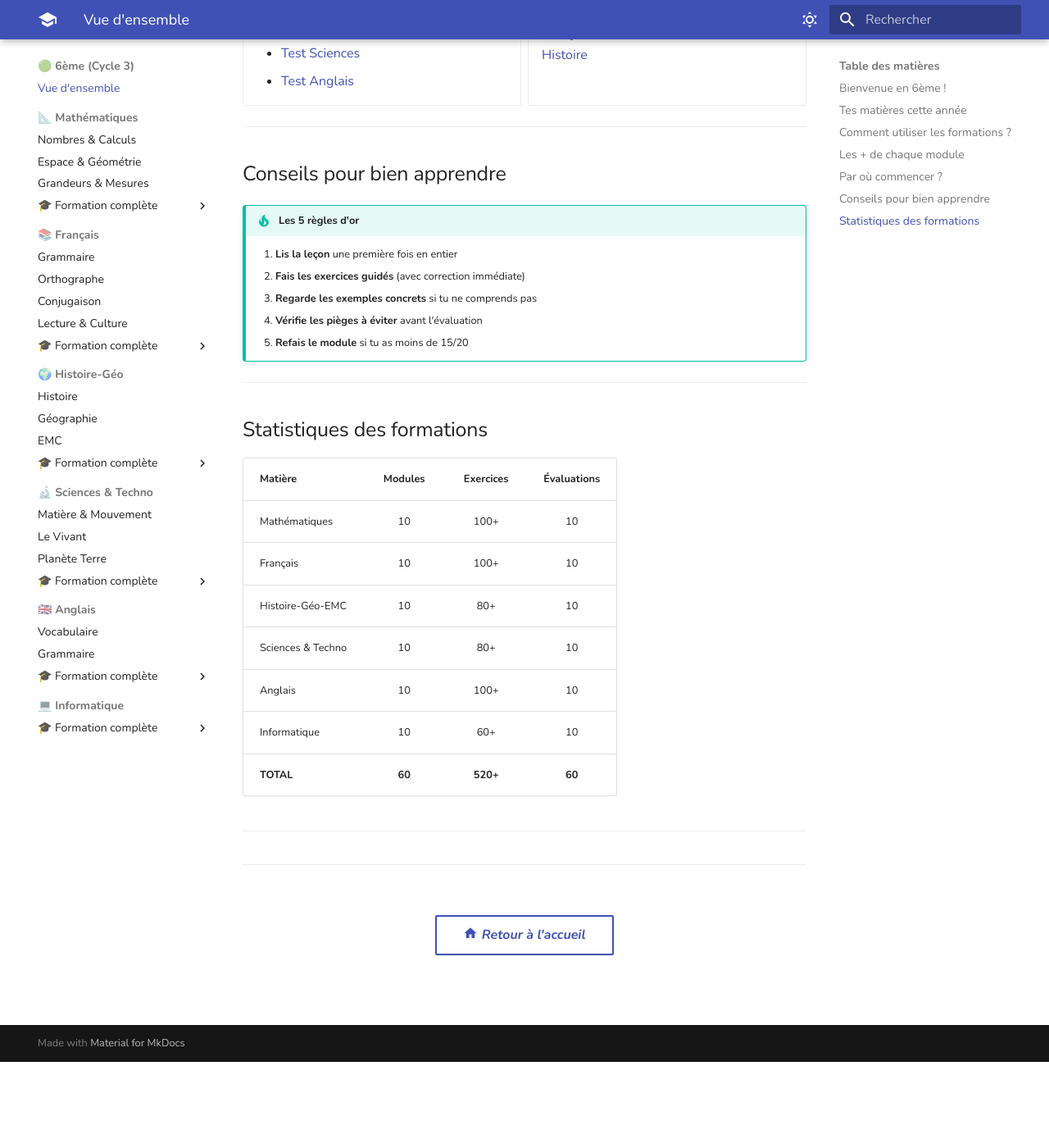
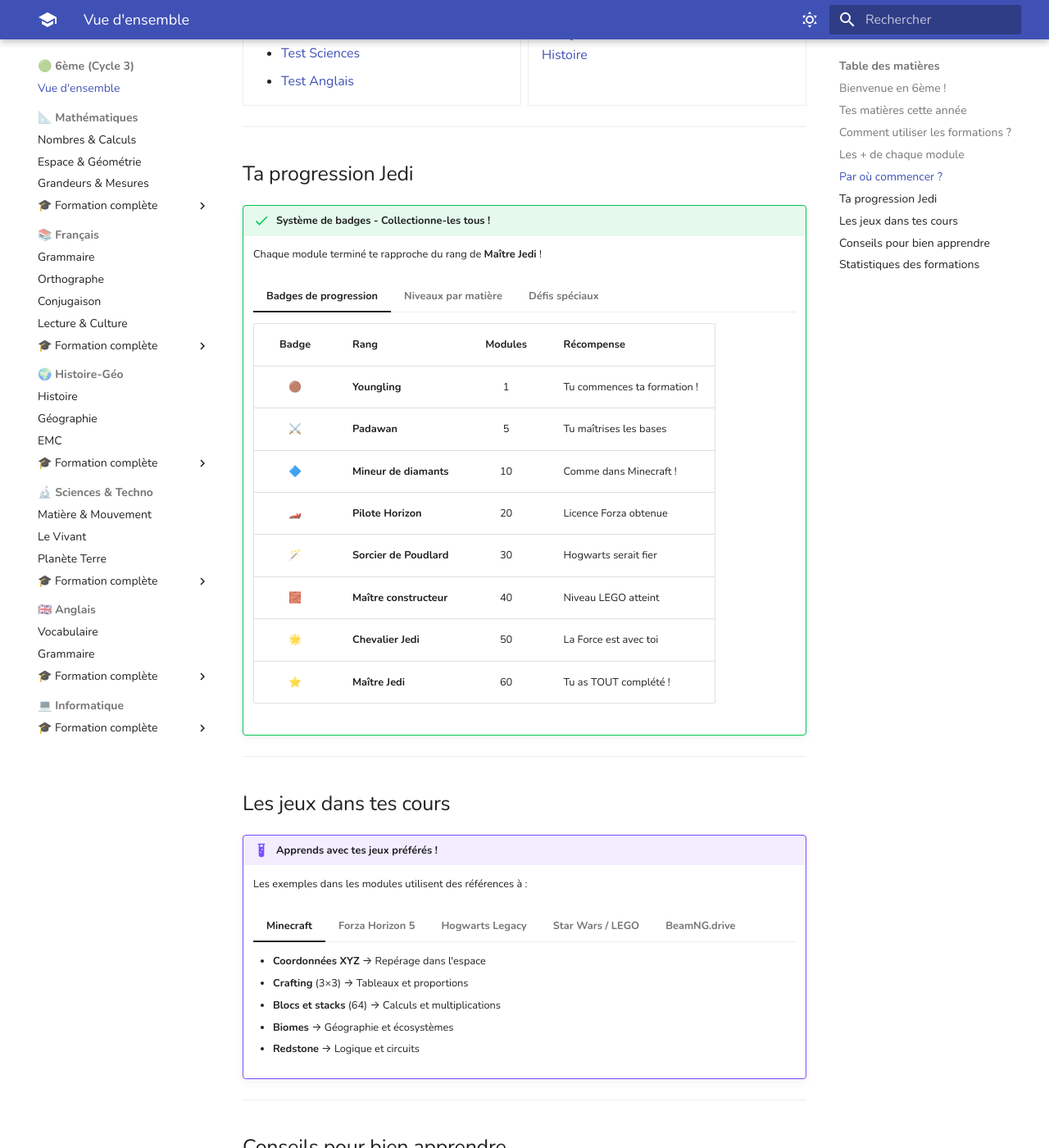
Before and after one commit to VBlackJack/SchoolBook, an MkDocs documentation site: the page built from docs/6eme/index.md, in a window 1280 px wide and 1400 px high, scrolled down 3526 px. Shown: the whole window at 82% size. Built offline with MkDocs 1.6.1 and Material for MkDocs 9.7.7, drawn with Linux system fonts in a browser that asks for light colours; before the commit the page ends 4821 px from its top, so only the background shows below that; some of the changed text lies outside the part shown.

Commit message:
feat(6eme): Ajout gamification Star Wars et références jeux vidéo
Nouvelles sections sur la page 6ème :

## Ta progression Jedi
- Système de 8 badges thématiques (Youngling → Maître Jedi)
- Références : Star Wars, Minecraft, Forza, Hogwarts, LEGO
- Niveaux par matière (4 rangs de 0 à 10 modules)
- 5 défis spéciaux bonus (Sniper, En feu, etc.)

## Les jeux dans tes cours
- Minecraft : coordonnées, crafting, stacks, biomes, redstone
- Forza Horizon 5 : vitesse, temps, distance, tuning, crédits
- Hogwarts Legacy : potions, sorts latins, gallions
- Star Wars / LEGO : parsecs, droïdes, construction
- BeamNG.drive : crash tests, physique, trajectoires

Personnalisation basée sur les préférences de l'élève.

🤖 Generated with [Claude Code](https://claude.com/claude-code)

Co-Authored-By: Claude <noreply@anthropic.com>

````diff
--- a/docs/6eme/index.md
+++ b/docs/6eme/index.md
@@ -126,9 +126,9 @@
 
         Des situations de ta vie quotidienne :
 
-        - Jeux vidéo (Minecraft, Fortnite, FIFA...)
-        - Sport (foot, basket, natation...)
-        - Réseaux sociaux et apps
+        - Jeux vidéo (Minecraft, Forza, Hogwarts, Star Wars...)
+        - Sport et loisirs
+        - Films et séries
         - Shopping et argent de poche
 
     === "Explications alternatives"
@@ -183,6 +183,108 @@
 
 ---
 
+## Ta progression Jedi
+
+!!! success "Système de badges - Collectionne-les tous !"
+
+    Chaque module terminé te rapproche du rang de **Maître Jedi** !
+
+    === "Badges de progression"
+
+        | Badge | Rang | Modules | Récompense |
+        |:-----:|------|:-------:|------------|
+        | 🟤 | **Youngling** | 1 | Tu commences ta formation ! |
+        | ⚔️ | **Padawan** | 5 | Tu maîtrises les bases |
+        | 🔷 | **Mineur de diamants** | 10 | Comme dans Minecraft ! |
+        | 🏎️ | **Pilote Horizon** | 20 | Licence Forza obtenue |
+        | 🪄 | **Sorcier de Poudlard** | 30 | Hogwarts serait fier |
+        | 🧱 | **Maître constructeur** | 40 | Niveau LEGO atteint |
+        | 🌟 | **Chevalier Jedi** | 50 | La Force est avec toi |
+        | ⭐ | **Maître Jedi** | 60 | Tu as TOUT complété ! |
+
+    === "Niveaux par matière"
+
+        Pour chaque matière (10 modules), tu passes par 4 niveaux :
+
+        ```
+        ┌─────────────────────────────────────────────────────────┐
+        │                                                         │
+        │   🟤 YOUNGLING        0-2 modules    "Je découvre"     │
+        │         │                                               │
+        │         ▼                                               │
+        │   ⚔️ PADAWAN          3-5 modules    "J'apprends"      │
+        │         │                                               │
+        │         ▼                                               │
+        │   🗡️ CHEVALIER JEDI   6-8 modules    "Je maîtrise"     │
+        │         │                                               │
+        │         ▼                                               │
+        │   ⭐ MAÎTRE JEDI      9-10 modules   "Je suis expert"  │
+        │                                                         │
+        └─────────────────────────────────────────────────────────┘
+        ```
+
+    === "Défis spéciaux"
+
+        Des badges bonus pour les plus motivés :
+
+        | Badge | Défi | Description |
+        |:-----:|------|-------------|
+        | 🎯 | **Sniper** | 20/20 à une évaluation |
+        | 🔥 | **En feu !** | 3 modules d'affilée |
+        | 🌈 | **Touche-à-tout** | 1 module dans chaque matière |
+        | 💎 | **Perfectionniste** | Tous les exercices d'un module |
+        | 🚀 | **Fusée** | 5 modules en une semaine |
+
+---
+
+## Les jeux dans tes cours
+
+!!! example "Apprends avec tes jeux préférés !"
+
+    Les exemples dans les modules utilisent des références à :
+
+    === "Minecraft"
+
+        - **Coordonnées XYZ** → Repérage dans l'espace
+        - **Crafting** (3×3) → Tableaux et proportions
+        - **Blocs et stacks** (64) → Calculs et multiplications
+        - **Biomes** → Géographie et écosystèmes
+        - **Redstone** → Logique et circuits
+
+    === "Forza Horizon 5"
+
+        - **Vitesse (km/h)** → Conversions d'unités
+        - **Temps au tour** → Calculs de durée
+        - **Distance de freinage** → Proportionnalité
+        - **Tuning** → Pourcentages et ratios
+        - **Crédits** → Opérations et budget
+
+    === "Hogwarts Legacy"
+
+        - **Potions** → Mélanges et proportions (Sciences)
+        - **Sortilèges latins** → Étymologie (Français)
+        - **Histoire de la magie** → Chronologie
+        - **Gallions/Mornilles** → Conversions monétaires
+        - **Les 4 maisons** → Fractions et pourcentages
+
+    === "Star Wars / LEGO"
+
+        - **Parsecs et années-lumière** → Grandes distances
+        - **Droïdes** → Technologie et programmation
+        - **L'Empire vs Rebelles** → Histoire et citoyenneté
+        - **Sabres laser** → Couleurs et lumière (Sciences)
+        - **Construction LEGO** → Géométrie et symétrie
+
+    === "BeamNG.drive"
+
+        - **Crash tests** → Forces et chocs (Sciences)
+        - **Vitesse/Distance/Temps** → Formules de mouvement
+        - **Dégâts** → Pourcentages
+        - **Trajectoires** → Géométrie et angles
+        - **Physique réaliste** → Lois de la physique
+
+---
+
 ## Conseils pour bien apprendre
 
 !!! tip "Les 5 règles d'or"
````
